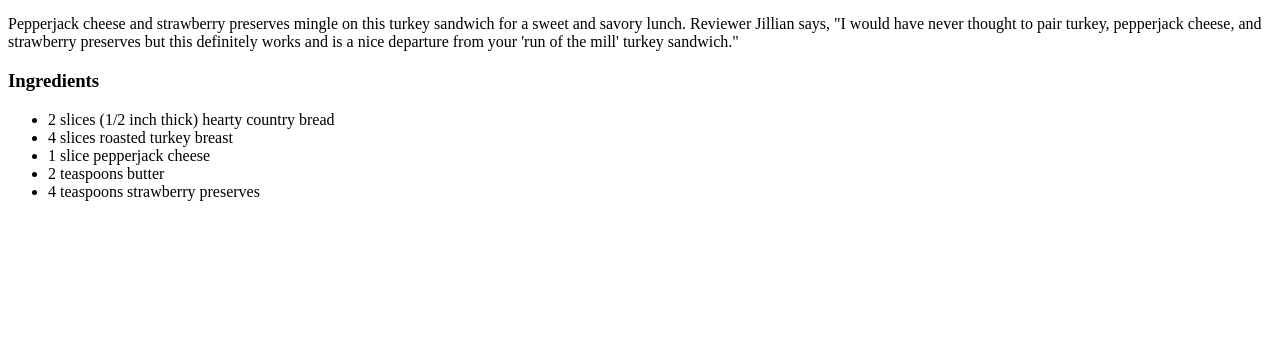
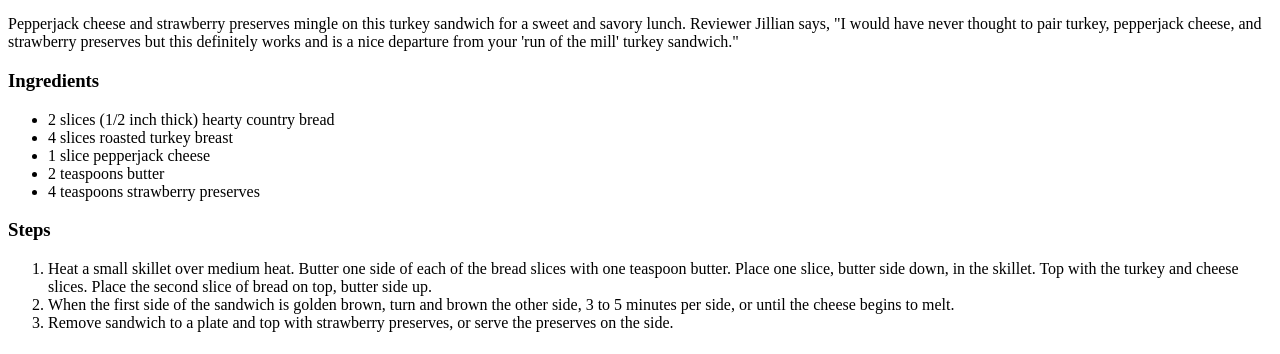
Before and after one commit to ezagal2/odin-recipes, a plain HTML site: page recipes/sweet-and-spicy-turkey-sandwich.html in a window 1280 px wide. Shown: the part 446-800 px from the top of the page. Drawn offline with Linux system fonts and the light colour scheme.

Commit message:
Add Steps and list
added a Steps headed and an ordered list of the steps in order.

```diff
--- a/recipes/sweet-and-spicy-turkey-sandwich.html
+++ b/recipes/sweet-and-spicy-turkey-sandwich.html
@@ -19,5 +19,11 @@
         <li>2 teaspoons butter</li>
         <li>4 teaspoons strawberry preserves</li>
     </ul>
+    <h3>Steps</h3>
+    <ol>
+        <li>Heat a small skillet over medium heat. Butter one side of each of the bread slices with one teaspoon butter. Place one slice, butter side down, in the skillet. Top with the turkey and cheese slices. Place the second slice of bread on top, butter side up.</li>
+        <li>When the first side of the sandwich is golden brown, turn and brown the other side, 3 to 5 minutes per side, or until the cheese begins to melt.</li>
+        <li>Remove sandwich to a plate and top with strawberry preserves, or serve the preserves on the side.</li>
+    </ol>
 </body>
 </html>
```
